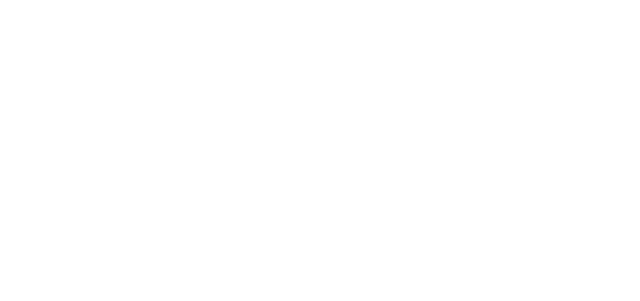
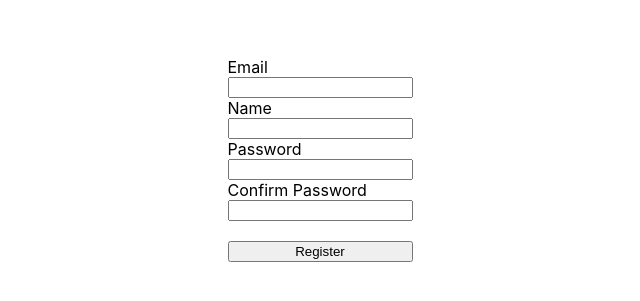
Before and after one commit to vedivero/boiler-plate, a React (Create React App) app in the folder client/: page /register in a window 1280 px wide. Before the commit this address had no page. Shown: the part 241-542 px from the top of the page, without its empty margins (320-960 px from the left). Built offline with nearby package versions, Linux system fonts and the light colour scheme.

Commit message:
회원가입 기능

```diff
--- a/client/src/App.js
+++ b/client/src/App.js
@@ -12,7 +12,7 @@
             <Routes>
                <Route path='/' element={<LandingPage />} />
                <Route path='/login' element={<LoginPage />} />
-               <Route path='/dashboard' element={<RegisterPage />} />
+               <Route path='/register' element={<RegisterPage />} />
             </Routes>
          </div>
       </Router>
--- a/client/src/_actions/types.js
+++ b/client/src/_actions/types.js
@@ -1 +1,2 @@
 export const LOGIN_USER = 'login_user';
+export const REGISTER_USER = 'register_user';
--- a/client/src/_actions/user_action.js
+++ b/client/src/_actions/user_action.js
@@ -1,5 +1,5 @@
 import axios from 'axios';
-import { LOGIN_USER } from './types';
+import { LOGIN_USER, REGISTER_USER } from './types';
 
 export const loginUser = (dataToSubmit) => {
    const request = axios
@@ -11,3 +11,14 @@
       payload: request,
    };
 };
+
+export const registerUser = (dataToSubmit) => {
+   const request = axios
+      .post('/api/users/register', dataToSubmit) // dataToSubmit을 body로 사용
+      .then((response) => response.data);
+
+   return {
+      type: REGISTER_USER,
+      payload: request,
+   };
+};
--- a/client/src/_reducers/user_reducer.js
+++ b/client/src/_reducers/user_reducer.js
@@ -1,10 +1,12 @@
-import { LOGIN_USER } from '../_actions/types';
+import { LOGIN_USER, REGISTER_USER } from '../_actions/types';
 
 // 함수에 이름을 지정
 const userReducer = (state = {}, action) => {
    switch (action.type) {
       case LOGIN_USER:
          return { ...state, loginSuccess: action.payload };
+      case REGISTER_USER:
+         return { ...state, registerSuccess: action.payload };
       default:
          return state;
    }
--- a/client/src/components/views/RegisterPage/RegisterPage.js
+++ b/client/src/components/views/RegisterPage/RegisterPage.js
@@ -1,7 +1,107 @@
-import React from 'react';
+import React, { useState } from 'react';
+import { useDispatch } from 'react-redux';
+import { useNavigate } from 'react-router-dom';
+import { registerUser } from '../../../_actions/user_action';
 
 const RegisterPage = () => {
-   return <div>RegisterPage</div>;
+   const dispatch = useDispatch();
+   const navigate = useNavigate();
+
+   const [Email, setEamil] = useState('');
+   const [Name, setName] = useState('');
+   const [Password, setPassword] = useState('');
+   const [ConfirmPassword, setConfirmPassword] = useState('');
+
+   const onEamilHandler = (e) => {
+      setEamil(e.target.value);
+   };
+
+   const onNameHandler = (e) => {
+      setName(e.target.value);
+   };
+
+   const onPasswordHandler = (e) => {
+      setPassword(e.target.value);
+   };
+
+   const onConfirmPasswordHandler = (e) => {
+      setConfirmPassword(e.target.value);
+   };
+
+   const onSubmitHandler = (e) => {
+      e.preventDefault();
+
+      if (Password !== ConfirmPassword) {
+         return alert('비밀버호가 일치하지 않습니다');
+      }
+
+      let body = {
+         email: Email,
+         name: Name,
+         password: Password,
+      };
+
+      dispatch(registerUser(body))
+         .then((response) => {
+            console.log('서버 응답:', response.payload); // 응답 전체 확인
+
+            if (response.payload.registerSuccess) {
+               console.log('회원가입 성공');
+               navigate('/login');
+            } else {
+               console.log('회원가입 실패:', response.payload); // 전체 응답 출력
+               alert('Error: 회원가입 실패'); // 에러 표시
+            }
+         })
+         .catch((error) => {
+            if (error.name === 'AbortError') {
+               console.log('요청이 취소되었습니다.');
+            } else {
+               console.error('회원가입 중 에러 발생:', error); // 에러를 상세히 출력
+               alert(`회원가입 요청 실패: ${error.message}`); // 에러 메시지를 alert로 표시
+            }
+         });
+   };
+
+   return (
+      <div
+         style={{
+            display: 'flex',
+            justifyContent: 'center',
+            alignItems: 'center',
+            width: '100%',
+            height: '100vh',
+         }}
+      >
+         <form
+            style={{ display: 'flex', flexDirection: 'column' }}
+            onSubmit={onSubmitHandler}
+         >
+            <label>Email</label>
+            <input type='email' value={Email} onChange={onEamilHandler} />
+
+            <label>Name</label>
+            <input type='text' value={Name} onChange={onNameHandler} />
+
+            <label>Password</label>
+            <input
+               type='password'
+               value={Password}
+               onChange={onPasswordHandler}
+            />
+
+            <label>Confirm Password</label>
+            <input
+               type='password'
+               value={ConfirmPassword}
+               onChange={onConfirmPasswordHandler}
+            />
+
+            <br />
+            <button type='submit'>Register</button>
+         </form>
+      </div>
+   );
 };
 
 export default RegisterPage;
```
Also changed, not shown: 1 other file (tests, documents, lock files or other folders).
